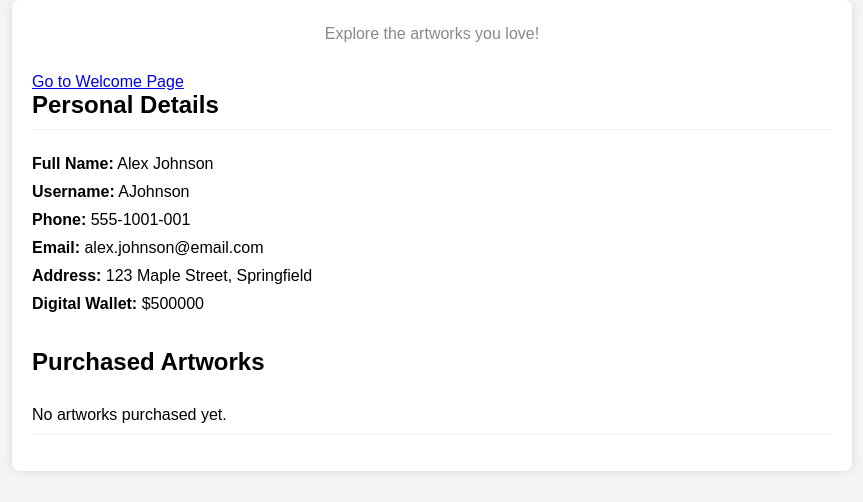
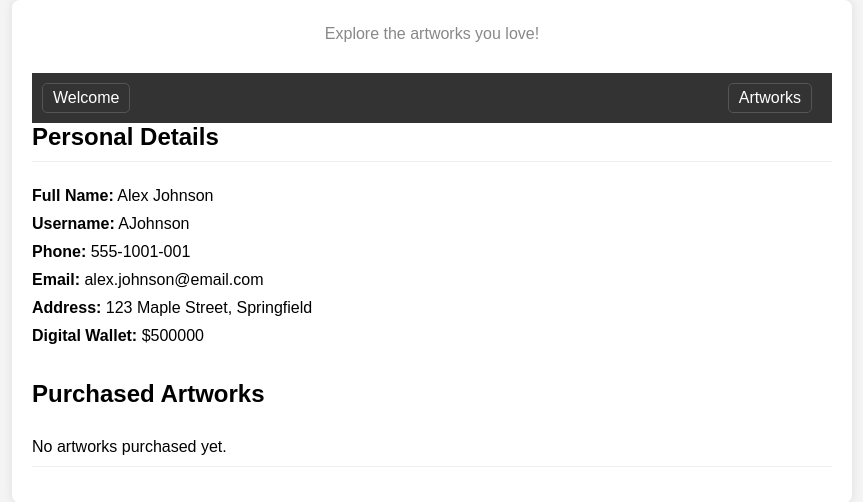
Before and after one commit to fnuryasar/ArtifyApp, a Flask app: page /profile in a window 1280 px wide. Shown: the top 502 px of the page, without its empty margins (208-1071 px from the left). Run offline with Flask 3, Linux system fonts and the light colour scheme; a user stored in the database is signed in; data comes from the database, SQL or seed files in the repository; parts of the project's set-up code (start-up, migrations or seed data) failed here and were passed over; some libraries are stand-ins or nearby versions.

Commit message:
navigation buttons to all main pages added

```diff
--- a/templates/artworks.html
+++ b/templates/artworks.html
@@ -9,6 +9,10 @@
 </head>
 
 <body>
+    <div class="navigation-buttons">
+        <a href="{{ url_for('welcome') }}">Welcome</a>
+        <a href="{{ url_for('profile') }}">Profile</a>
+    </div>
     <div class="basket-view">
         <h2>Your Basket</h2>
         <div class="basket-items">
--- a/templates/exhibition.html
+++ b/templates/exhibition.html
@@ -8,6 +8,10 @@
     <link rel="stylesheet" href="{{ url_for('static', filename='style.css') }}">
 </head>
 <body>
+    <div class="navigation-buttons">
+        <a href="{{ url_for('welcome') }}">Welcome</a>
+        <a href="{{ url_for('artworks') }}">Artworks</a>
+    </div>
     <div class="content-container">
         <h1>Art Exhibitions</h1>
         <ul class="exhibition-list">
--- a/templates/gallery.html
+++ b/templates/gallery.html
@@ -8,6 +8,10 @@
     <link rel="stylesheet" href="{{ url_for('static', filename='style.css') }}">
 </head>
 <body>
+    <div class="navigation-buttons">
+        <a href="{{ url_for('welcome') }}">Welcome</a>
+        <a href="{{ url_for('artworks') }}">Artworks</a>
+    </div>
     <div class="content-container">
         <h1>Art Galleries</h1>
         <ul class="gallery-list">
--- a/templates/profile_visitor.html
+++ b/templates/profile_visitor.html
@@ -19,6 +19,27 @@
         border-radius: 8px;
         box-shadow: 0 0 10px rgba(0, 0, 0, 0.1);
     }
+    .navigation-buttons {
+    display: flex;
+    justify-content: space-between;
+    background-color:#333;
+    padding: 10px;
+    color: #555;
+}
+
+.navigation-buttons a {
+    text-decoration: none;
+    color: #fff;
+    padding: 5px 10px;
+    border: 1px solid #555;
+    border-radius: 5px;
+    margin-right: 10px;
+}
+
+.navigation-buttons a:hover {
+    background-color: rgb(227, 95, 23);
+}
+
     .profile-header {
         text-align: center;
         margin-bottom: 30px;
@@ -75,7 +96,10 @@
         <h1>{{ profile_title }}</h1>
         <p>Explore the artworks you love!</p>
     </div>
-    <a href="{{ url_for('welcome') }}" class="button">Go to Welcome Page</a>
+    <div class="navigation-buttons">
+        <a href="{{ url_for('welcome') }}">Welcome</a>
+        <a href="{{ url_for('artworks') }}">Artworks</a>
+    </div>
     <div class="profile-details">
         <h2>Personal Details</h2>
         <ul>
```
Also changed, not shown: static/style.css (+20 -0 lines).
